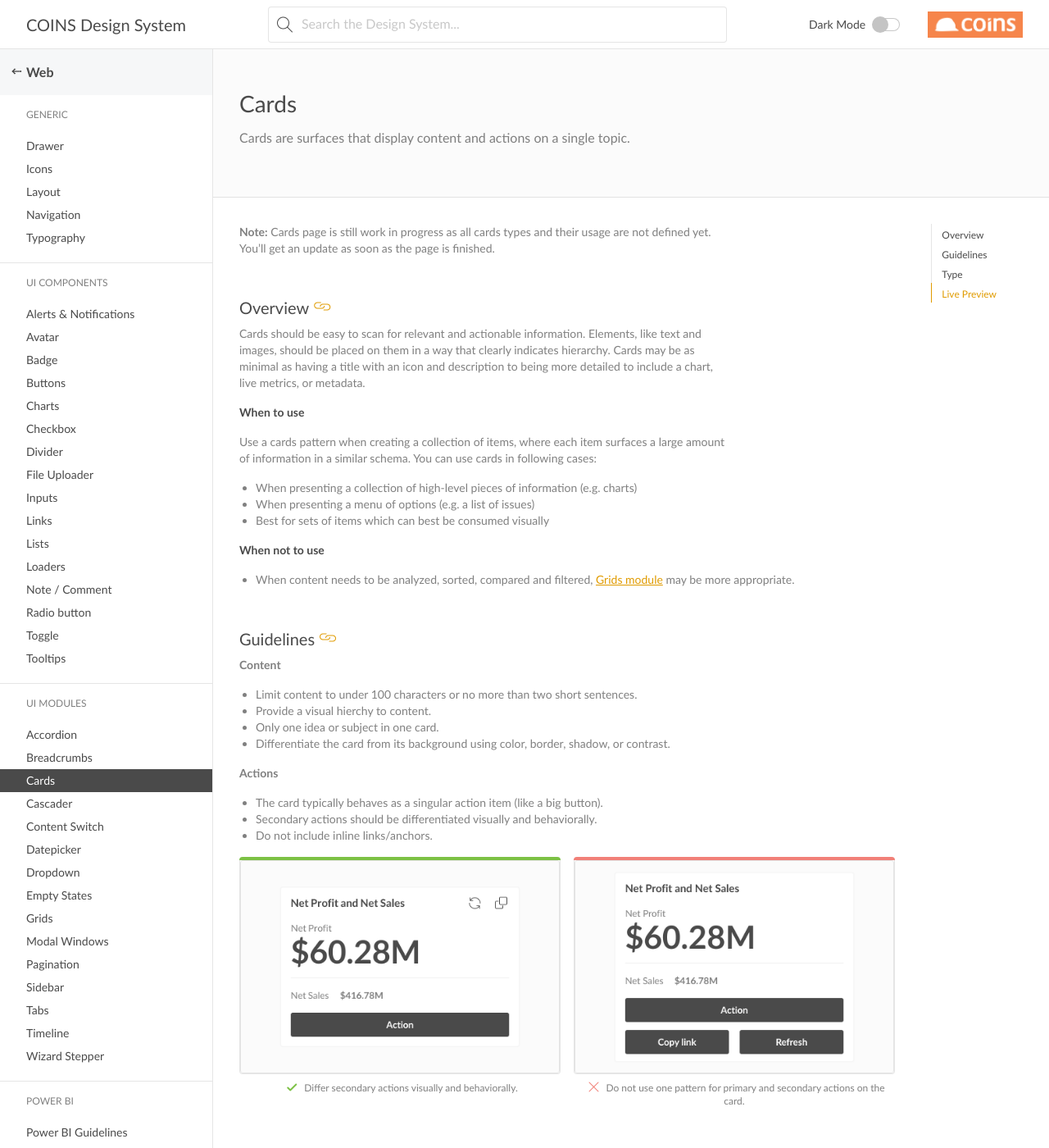
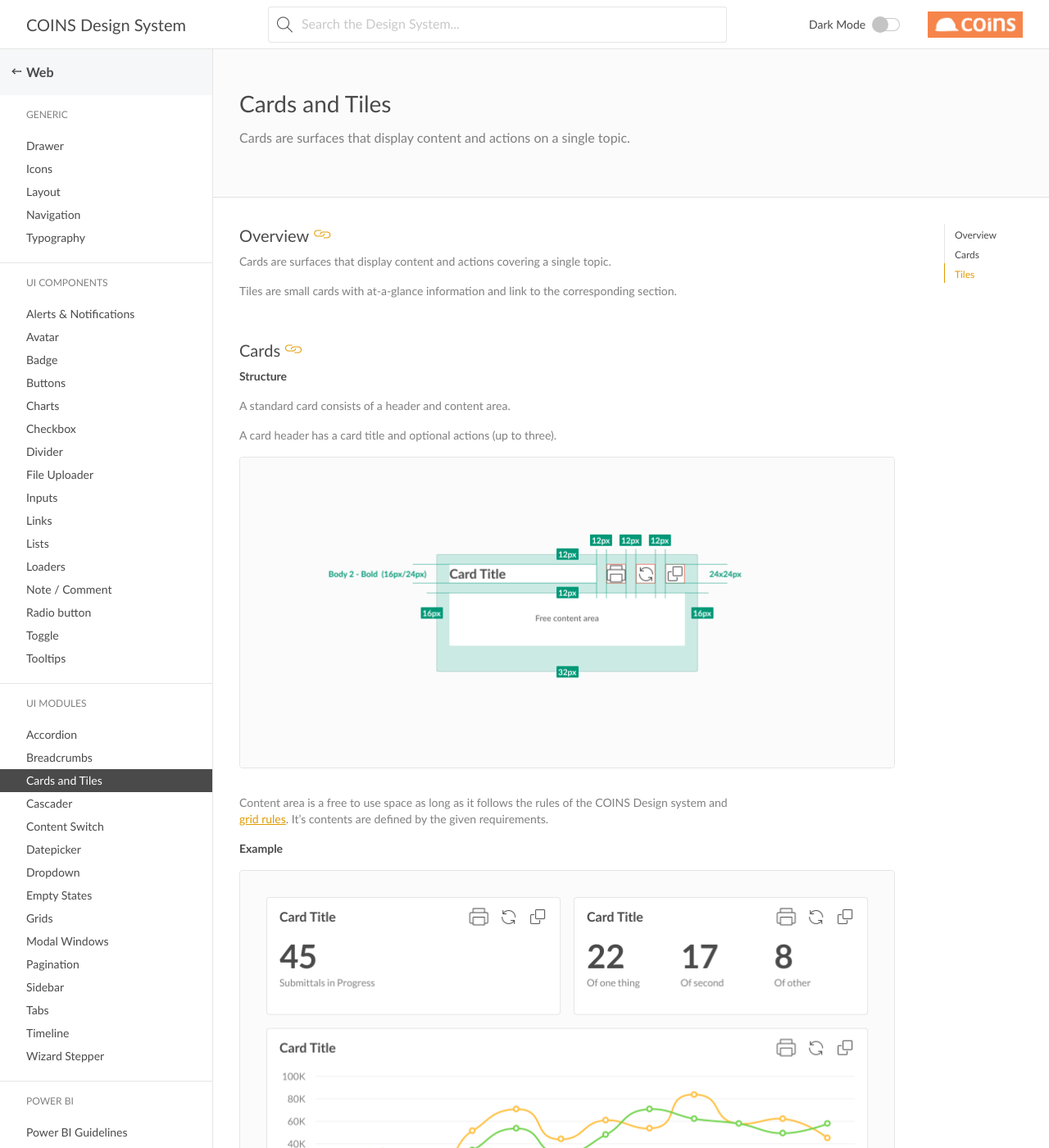
Before and after one commit to COINS-Naz/coins-design-system, a Jekyll site: the page built from _posts/web/ui-modules/2021-04-22-cards.md, in a window 1280 px wide and 1400 px high. Shown: the whole window at 82% size. Built offline with Jekyll 4.4.1, drawn with Linux system fonts in a browser that asks for light colours; nearby versions of some CDN libraries; some web fonts are replaced; a style sheet for code colours, icons or effects is not loaded; some of the changed text lies outside the part shown.

Commit message:
cards and tiles

```diff
--- a/_posts/web/ui-modules/2021-04-22-cards.md
+++ b/_posts/web/ui-modules/2021-04-22-cards.md
@@ -2,109 +2,132 @@
 layout: post
 category: "Web"
 tag: "UI Modules"
-title: Cards
+title: Cards and Tiles
 subtitle: "Cards are surfaces that display content and actions on a single topic."
-permalink: /web/cards/
+permalink: /web/cards-tiles/
 ---
-
-**Note:** Cards page is still work in progress as all cards types and their usage are not defined yet. You'll get an update as soon as the page is finished.
 
 ## Overview
 
-Cards should be easy to scan for relevant and actionable information. Elements, like text and images, should be placed on them in a way that clearly indicates hierarchy.
-Cards may be as minimal as having a title with an icon and description to being more detailed to include a chart, live metrics, or metadata.
+Cards are surfaces that display content and actions covering a single topic.
 
-### When to use
-Use a cards pattern when creating a collection of items, where each item surfaces a large amount of information in a similar schema. You can use cards in following cases:
-- When presenting a collection of high-level pieces of information (e.g. charts)
-- When presenting a menu of options (e.g. a list of issues)
-- Best for sets of items which can best be consumed visually
+Tiles are small cards with at-a-glance information and link to the corresponding section.
 
-### When not to use
-- When content needs to be analyzed, sorted, compared and filtered, [Grids module](../grids/) may be more appropriate.
+## Cards
+### Structure
+A standard card consists of a header and content area.
 
-## Guidelines
-**Content** <br>
-- Limit content to under 100 characters or no more than two short sentences.
-- Provide a visual hierchy to content.
-- Only one idea or subject in one card.
-- Differentiate the card from its background using color, border, shadow, or contrast.
+A card header has a card title and optional actions (up to three).
 
-**Actions** <br>
-- The card typically behaves as a singular action item (like a big button).
-- Secondary actions should be differentiated visually and behaviorally.
-- Do not include inline links/anchors.
+![Coins Construction Cloud - Design System - UI Module - Card Structure]({{site.baseurl}}/img/card-structure.png)
 
-{% include do-dont.html
-  do-img="Guidelines_Cards_Do.png"
-  do-text="Differ secondary actions visually and behaviorally."
-  dont-img="Guidelines_Cards_Do_Not.png"
-  dont-text="Do not use one pattern for primary and secondary actions on the card."
-%}
+Content area is a free to use space as long as it follows the rules of the COINS Design system and [grid rules](../layout/). It's contents are defined by the given requirements.
 
-## Type
-Each card type has a particular function and it is very important that the different variants of cards are implemented consistently across products, so that we keep the design clean and consistent.
+### Example
+![Coins Construction Cloud - Design System - UI Module - Cards Demo]({{site.baseurl}}/img/card-demo.png)
 
-<!-- Content switch -->
-<!-- Content switch tab 1 -->
-{% capture type-stats %}
+
+### Live Preview
+<!-- Temporary Grid CSS -->
+<style type="text/css">
+.row {
+  display: flex;
+  width: 100%;
+}
+.row > .col {
+  flex: 1;
+}
+.row > .col + .col {
+  padding-left: 16px;
+}
+</style>
+
 {% include snippet.html code='
-Include code snippet 1 here
+<div class="card-area">
+  <!-- Card 1 -->
+  <div class="card">
+    <!-- Card Header -->
+    <div class="card-header">
+      <div class="card-header-title">Read-only Card</div>
+      <div class="card-header-actions">
+        <button class="button-icon" data-tooltip-top="Action title">
+          <i class="icn icn-Filter-Sliders"></i>
+        </button>
+        <button class="button-icon" data-tooltip-top="Action title">
+          <i class="icn icn-Refresh"></i>
+        </button>
+        <button class="button-icon" data-tooltip-top="Action title">
+          <i class="icn icn-Open"></i>
+        </button>
+      </div>
+    </div>
+    <!-- Card Content -->
+    <div class="card-content">
+      <div>
+        <div class="text-display-1">45</div>
+        <div class="text-caption text-color-black-7">Value label</div>
+      </div>
+    </div>
+  </div>
+  <!-- /End Card 1 -->
+
+  <!-- Card 2 -->
+  <div class="card text-color-black">
+    <!-- Card Header -->
+    <div class="card-header">
+      <div class="card-header-title">Link Card</div>
+      <div class="card-header-actions">
+        <button class="button-icon" data-tooltip-top="Action title">
+          <i class="icn icn-Filter-Sliders"></i>
+        </button>
+        <button class="button-icon" data-tooltip-top="Action title">
+          <i class="icn icn-Refresh"></i>
+        </button>
+        <button class="button-icon" data-tooltip-top="Action title">
+          <i class="icn icn-Open"></i>
+        </button>
+      </div>
+    </div>
+    <!-- Card Content -->
+    <div class="card-content">
+      <div class="row">
+        <div class="col">
+          <div class="text-display-1">22</div>
+          <div class="text-caption text-color-black-7">Value label</div>
+        </div>
+        <div class="col">
+          <div class="text-display-1">17</div>
+          <div class="text-caption text-color-black-7">Value label</div>
+        </div>
+        <div class="col">
+          <div class="text-display-1">8</div>
+          <div class="text-caption text-color-black-7">Value label</div>
+        </div>
+      </div>
+    </div>
+  </div>
+  <!-- /End Card 2 -->
+</div>
 ' %}
-{% endcapture %}
 
-<!-- Content switch tab 2 -->
-{% capture type-charts %}
+## Tiles
+### Structure
+A tile consists of a title, icon and may indicate a value.
+
+![Coins Construction Cloud - Design System - UI Module - Tile Structure]({{site.baseurl}}/img/tile-structure.png)
+
+### Examples
+
+
+### Live Preview
 {% include snippet.html code='
-Include code snippet 2 here
+<a class="card tile" href="#" style="width: 200px">
+  <div class="tile-icon">
+    <i class="icn icn-Drawings-Filled"></i>
+  </div>
+  <div class="tile-header">
+    <div class="tile-title">Tile Title</div>
+    <div class="tile-value">5</div>
+  </div>
+</a>
 ' %}
-{% endcapture %}
-
-<!-- Content switch tab 3 -->
-{% capture type-update %}
-{% include snippet.html code='
-Include code snippet 3 here
-' %}
-{% endcapture %}
-
-<!-- Content switch tab 4 -->
-{% capture type-action %}
-{% include snippet.html code='
-Include code snippet 4 here
-' %}
-{% endcapture %}
-
-<!-- Content switch tab 5 -->
-{% capture type-table %}
-{% include snippet.html code='
-Include code snippet 5 here
-' %}
-{% endcapture %}
-
-<!-- Content switch tab 6 -->
-{% capture type-combination %}
-{% include snippet.html code='
-Include code snippet 6 here
-' %}
-{% endcapture %}
-
-<!-- Render Content -->
-{% include content-switch.html for="type"
-           content-1-label="Stats"
-           content-1=type-stats
-           content-2-label="Charts"
-           content-2=type-charts
-           content-3-label="Update"
-           content-3=type-update
-           content-4-label="Action"
-           content-4=type-action
-           content-5-label="Table"
-           content-5=type-table
-           content-6-label="Combination"
-           content-6=type-combination
-%}
-<!-- End content switch -->
-
-<br>
-
-## Live Preview
--- a/_sass/modules/buttons.scss
+++ b/_sass/modules/buttons.scss
@@ -129,3 +129,20 @@
     }
   }
 }
+
+.button-icon {
+  border: none;
+  background: $color-white;
+  cursor: pointer;
+  border-radius: 2px;
+  &:hover {
+    background-color: $color-input;
+  }
+  & + .button-icon {
+    margin-left: 8px;
+  }
+  .icn {
+    font-size: 24px;
+    line-height: 24px;
+  }
+}
--- a/_sass/modules/typography.scss
+++ b/_sass/modules/typography.scss
@@ -15,7 +15,6 @@
     color: $color-accent;
   }
 }
-
 
 
 ///////////////////////////////////
@@ -36,3 +35,157 @@
   @include text-body-2;
   margin-bottom: 0;
 }
+
+
+///////////////////////////////////
+// Text classes
+///////////////////////////////////
+
+.text-display-4 {
+  @include text-display-4;
+}
+.text-display-3 {
+  @include text-display-3;
+}
+.text-display-2 {
+  @include text-display-2;
+}
+.text-display-1 {
+  @include text-display-1;
+}
+.text-headline {
+  @include text-headline;
+}
+.text-title {
+  @include text-title;
+}
+.text-subheading {
+  @include text-subheading;
+}
+.text-subheading-bold {
+  @include text-subheading-bold;
+}
+.text-body-2 {
+  @include text-body-2;
+}
+.text-body-2-bold {
+  @include text-body-2-bold;
+}
+.text-body-1 {
+  @include text-body-1;
+}
+.text-body-1-bold {
+  @include text-body-1-bold;
+}
+.text-caption {
+  @include text-caption;
+}
+.text-caption-bold {
+  @include text-caption-bold;
+}
+.text-small {
+  @include text-small;
+}
+.text-small-bold {
+  @include text-small-bold;
+}
+.text-small-xs {
+  @include text-small-xs;
+}
+.text-small-xs-bold {
+  @include text-small-xs-bold;
+}
+.text-button {
+  @include text-button;
+}
+
+
+///////////////////////////////////
+// Text color classes
+///////////////////////////////////
+
+.text-color-black {
+  color: $color-black;
+}
+.text-color-black-7 {
+  color: $color-black-7;
+}
+.text-color-black-3 {
+  color: $color-black-3;
+}
+
+.text-color-black-active {
+  color: $color-black-active;
+}
+
+// Light
+.text-color-white {
+  color: $color-white;
+}
+.text-color-white-50 {
+  color: $color-white-50;
+}
+.text-color-white-70 {
+  color: $color-white-70;
+}
+.text-color-light-grey {
+  color: $color-light-grey;
+}
+
+// System
+.text-color-accent {
+  color: $color-accent;
+}
+.text-color-separator {
+  color: $color-separator;
+}
+.text-color-separator-dark {
+  color: $color-separator-dark;
+}
+.text-color-input {
+  color: $color-input;
+}
+
+
+// Notifications
+.text-color-green {
+  color: $color-green;
+}
+.text-color-yellow {
+  color: $color-yellow;
+}
+.text-color-red {
+  color: $color-red;
+}
+
+// Brand
+.text-color-OM {
+  color: $color-OM;
+}
+.text-color-SCM {
+  color: $color-SCM;
+}
+.text-color-OPS {
+  color: $color-OPS;
+}
+.text-color-PM {
+  color: $color-PM;
+}
+.text-color-FIN {
+  color: $color-FIN;
+}
+.text-color-AM {
+  color: $color-AM;
+}
+.text-color-HR {
+  color: $color-HR;
+}
+.text-color-SM {
+  color: $color-SM;
+}
+.text-color-CC {
+  color: $color-CC;
+}
+.text-color-CCC {
+  color: $color-CCC;
+}
--- a/_sass/modules/widgets.scss
+++ b/_sass/modules/widgets.scss
@@ -1,20 +1,91 @@
-.widget-area {
+.card-area {
   display: flex;
   align-items: stretch;
   flex-wrap: wrap;
-  &+.widget-area {
+  width: 100%;
+  &+.card-area {
     margin-bottom: 16px;
   }
 }
-.widget {
+.card {
   padding: 12px 16px 32px;
   background-color: $color-white;
   border: 1px solid $color-separator;
   border-radius: 4px;
   position: relative;
+  flex: 1;
+  .card-header {
+    padding-bottom: 12px;
+    display: flex;
+    justify-content: space-between;
+    align-items: center;
+    &-title {
+      @include text-body-2-bold;
+    }
+  }
+  &+.card {
+    margin-left: 16px;
+  }
+  &.tile {
+    flex: unset;
+    width: auto;
+    cursor: pointer;
+    display: flex;
+    padding: 16px;
+    border-radius: 4px;
+    align-items: center;
+    text-decoration: none;
+    transition: background-color .3s ease-out;
+    color: $color-black;
+    background: $color-white;
+    border: 1px solid $color-separator;
+    &:hover {
+      background-color: $color-input;
+    }
+    .tile-icon {
+      display: flex;
+      justify-content: center;
+      align-items: center;
+      width: 50px;
+      height: 50px;
+      margin-right: 16px;
+      border-radius: 25px;
+      box-shadow: inset 1px 1px 4px $color-white-50, inset -1px -1px 4px $color-separator;
+      background: linear-gradient(135deg, #9A9A9A 0%, #575757 100%);
+      &.blue {
+        background: linear-gradient(135deg, #53B6F2 0%, #308CC4 100%);
+      }
+      &.teal {
+        background: linear-gradient(135deg, #2ED9C3 0%, #28B4A2 100%);
+      }
+      &.yellow {
+        background: linear-gradient(135deg, #FFBF3C 0%, #F0A60D 100%);
+      }
+      &.green {
+        background: linear-gradient(135deg, #77E351 0%, #59B339 100%);
+      }
+      &.red {
+        background: linear-gradient(135deg, #F18078 0%, #E16057 100%);
+      }
+      &.purple {
+        background: linear-gradient(135deg, #A885F2 0%, #805DCA 100%);
+      }
 
-  &+.widget {
-    margin-left: 16px;
+      .icn {
+        font-size: 28px;
+        line-height: 28px;
+        height: 28px;
+        color: $color-white;
+      }
+    }
+    .tile-header {
+      .tile-title {
+        @include text-body-1;
+      }
+      .tile-value {
+        @include text-display-1;
+      }
+    }
   }
   &.supplier {
     flex-basis: calc(20% - 16px);
@@ -98,15 +169,15 @@
         outline: 1px solid $color-separator;
         box-shadow: none;
       }
-      &+.widget {
+      &+.card {
         margin-left: 0;
         border-left: none;
       }
     }
   }
 
-  .widget-head {
-    .widget-title {
+  .card-head {
+    .card-title {
       @include text-body-1-bold;
     }
   }
@@ -167,7 +238,7 @@
   flex-wrap: wrap;
   position: relative;
   flex: 1;
-  .widget.placeholder.product {
+  .card.placeholder.product {
     flex-basis: 25%;
   }
 }
```
Also changed, not shown: _sass/documentation.scss (line endings or trailing spaces), img/card-demo.png (added), img/card-structure.png (added), img/tile-structure.png (added).
